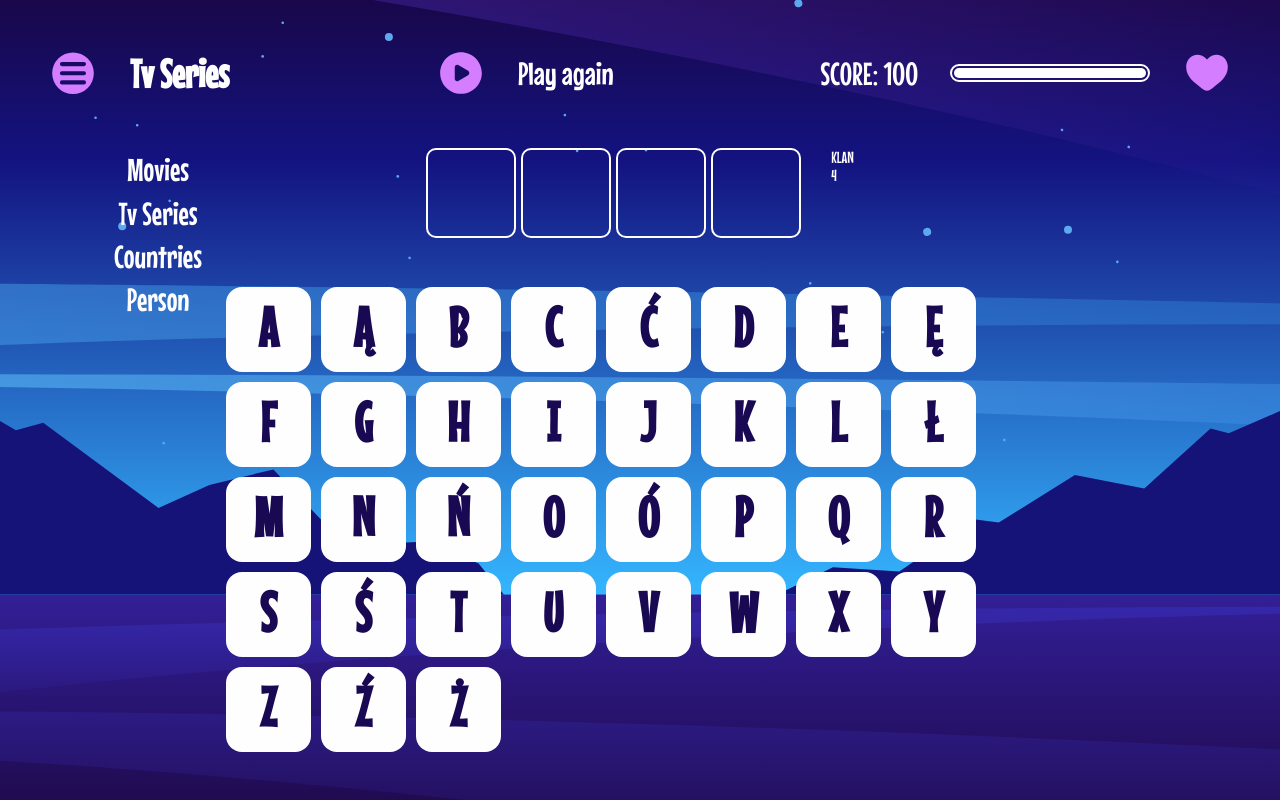
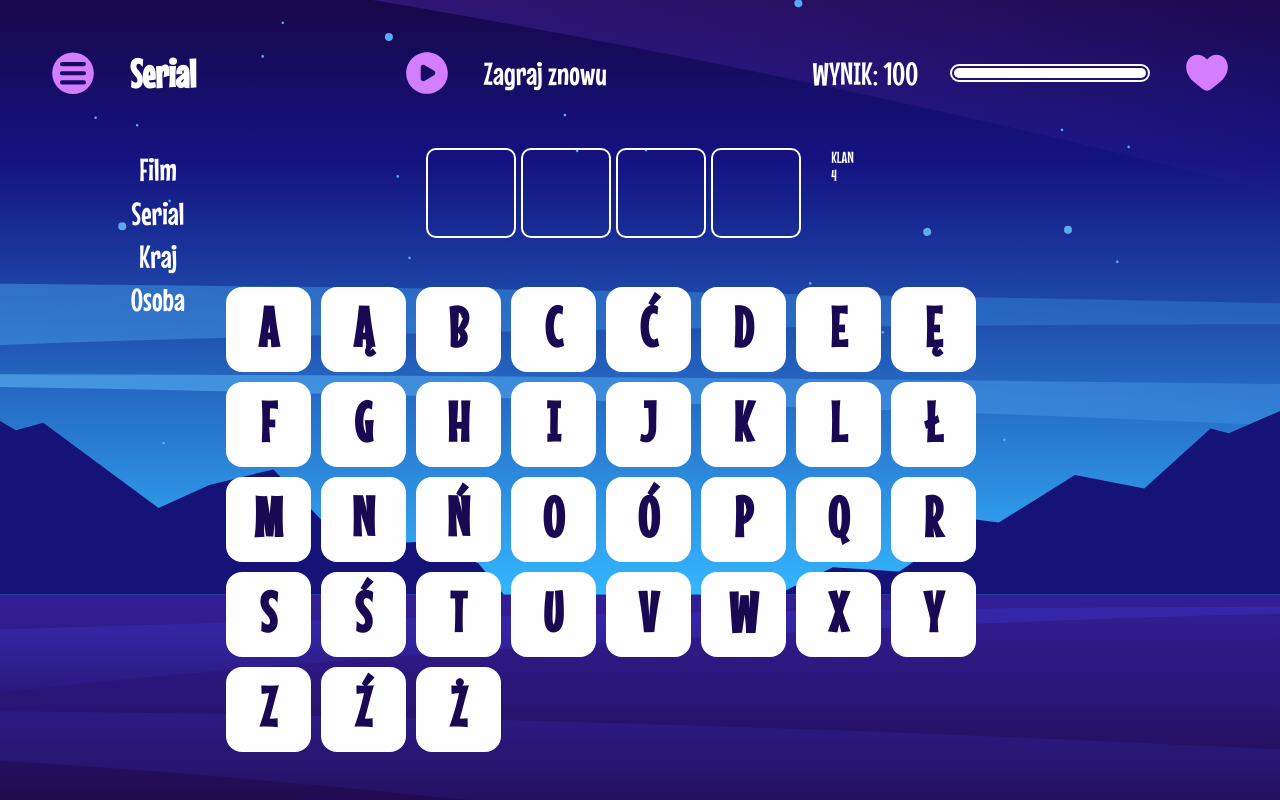
Before and after one commit to awnetcode/Hangman-game, a React (Vite) app: page / in a window 1280 px wide. Both pictures are taken after a click on the picture 73 px from the left and 73 px from the top of the page. Built offline with nearby package versions, Linux system fonts and the light colour scheme.

Commit message:
polish-names

```diff
--- a/src/components/Cathegory.jsx
+++ b/src/components/Cathegory.jsx
@@ -5,7 +5,6 @@ import '../styles/cathegory.css';
 
 import hamburger from '../assets/hamburger-round-svgrepo-com.svg'
 import play from '../assets/play-icon.svg'
-
 
 
 const Cathegory = () =>{
@@ -25,17 +24,17 @@ const Cathegory = () =>{
         <div id="cathegory">
         <img onClick={toggleMenu} className='hamburger' src={hamburger} alt="hamburger menu icon" />
         <ul  className={`cathegory-list ${isOpen ? "" : "hidden"}`}>
-            <li className="cathegory-link" onClick={() => changeCathegory('Movie')}>Movies</li>
-            <li className="cathegory-link" onClick={() => changeCathegory('Tv Serie')}>Tv Series</li>
-            <li className="cathegory-link" onClick={() => changeCathegory('Country')}>Countries</li>
-            <li className="cathegory-link" onClick={() => changeCathegory('Person')}>Person</li>
+            <li className="cathegory-link" onClick={() => changeCathegory('Movie')}>Film</li>
+            <li className="cathegory-link" onClick={() => changeCathegory('Tv Serie')}>Serial</li>
+            <li className="cathegory-link" onClick={() => changeCathegory('Country')}>Kraj</li>
+            <li className="cathegory-link" onClick={() => changeCathegory('Person')}>Osoba</li>
         </ul>
 
         <span className="cathegory-name" >{cathegory || "loading..."}</span>
         </div>
         <div className="play-button">
           <img src={play} alt="play icon" onClick={() => newGame()}/>
-          Play again
+          Zagraj znowu
         </div>
         </>
     )
--- a/src/components/Counter.jsx
+++ b/src/components/Counter.jsx
@@ -16,7 +16,7 @@ const Counter = () =>{
     return(
         <>
         <div id="counter">
-            <div className="score">SCORE: {score}</div>
+            <div className="score">WYNIK: {score}</div>
             <div className="life-bar">
                         {/* Stworzy wewnątrz life-bar tyle divów life-bar-step ile wynosi missLeft */}
                         {Array.from({ length: missLeft }).map((_, index) => (
--- a/src/components/Game-context.jsx
+++ b/src/components/Game-context.jsx
@@ -57,7 +57,21 @@ export const GameProvider = ({ children }) => {
     const taskIndex = Math.floor(Math.random() * GameData.cathegories[cathegoryIndex].tasks.length);
     const pickedTask = GameData.cathegories[cathegoryIndex].tasks[taskIndex];
 
-    setCathegory(pickedCathegory);
+    switch(pickedCathegory){
+      case 'Countries':
+        setCathegory('Kraj');
+        break;
+      case 'Movies':
+        setCathegory('Film');
+        break;
+      case 'Tv Series':
+        setCathegory('Serial');
+        break;
+      case 'Person':
+        setCathegory('Osoba');
+        break;
+    }
+
     setTask(pickedTask);
     setMissLeft(5);
     setMarkedChars([]);
--- a/src/styles/alphabet.css
+++ b/src/styles/alphabet.css
@@ -5,6 +5,7 @@
     row-gap: 10px;
     width: 70%;
     justify-self: flex-end;
+    margin-top: 20px
 }
 
 .letter{
--- a/src/styles/header.css
+++ b/src/styles/header.css
@@ -3,6 +3,7 @@
     display: flex;
     align-items: center;
     justify-content: space-between;
+    margin-bottom: 20px;
 }
 
 .hamburger{
```
